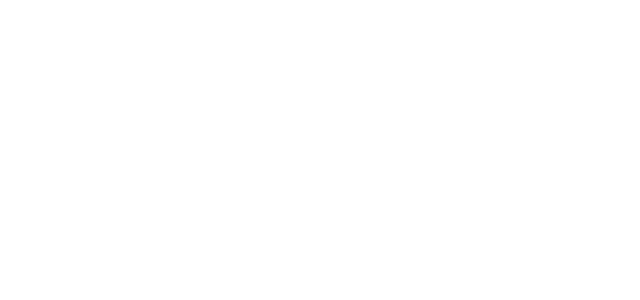
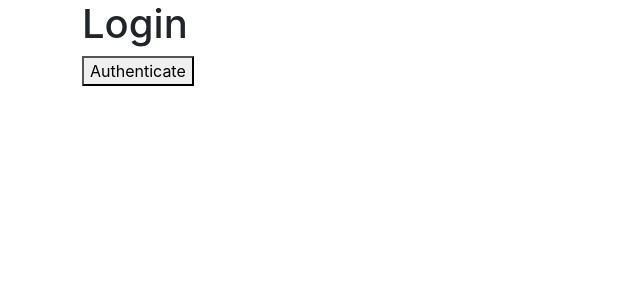
Before and after one commit to benjaminstratton/pernWorkoutFrontend, a React (Create React App) app in the folder frontend/: page /login in a window 1280 px wide. Shown: the top 300 px of the page, without its empty margins (0-640 px from the left). Built offline with nearby package versions, Linux system fonts and the light colour scheme; the HTML template or start-up script is replaced by a standard one.

Commit message:
created basic components and router fuction

```diff
--- a/frontend/src/App.js
+++ b/frontend/src/App.js
@@ -1,10 +1,54 @@
-import React from 'react';
-import './App.css';
+import React, { useState } from "react";
+import "./App.css";
+import {
+  BrowserRouter as Router,
+  Routes,
+  Route,
+  Navigate,
+} from "react-router-dom";
+// Components
+import Dashboard from "./components/Dash";
+import Login from "./components/Login";
+import Signup from "./components/Signup";
 
-function App() {
+const App = () => {
+  const [isAuthenticated, setIsAuthenticated] = useState(false);
+
+  const setAuth = (boolean) => {
+    setIsAuthenticated(boolean);
+  };
+
   return (
-    <></>
+    <>
+      <Router>
+        <div className="container">
+          <Routes>
+            <Route
+              exact
+              path="/login"
+              element={
+                !isAuthenticated ? <Login setAuth={setAuth} /> : <Navigate to="/dashboard" />
+              }
+            />
+            <Route
+              exact
+              path="/signup"
+              element={
+                !isAuthenticated ? <Signup setAuth={setAuth} /> : <Navigate to="/dashboard" />
+              }
+            />
+            <Route
+              exact
+              path="/dashboard"
+              element={
+                isAuthenticated ? <Dashboard setAuth={setAuth} /> : <Navigate to="/login" />
+              }
+            />
+          </Routes>
+        </div>
+      </Router>
+    </>
   );
-}
+};
 
 export default App;
--- a/frontend/src/components/Dash.js
+++ b/frontend/src/components/Dash.js
@@ -0,0 +1,12 @@
+import React from "react";
+
+const Dashboard = ({setAuth}) => {
+  return (
+    <>
+      <h1>Dashboard</h1>
+      <button onClick={() => setAuth(false)}>Logout</button>
+    </>
+  );
+};
+
+export default Dashboard;
--- a/frontend/src/components/Login.js
+++ b/frontend/src/components/Login.js
@@ -0,0 +1,12 @@
+import React from "react";
+
+const Login = ({setAuth}) => {
+  return (
+    <>
+      <h1>Login</h1>
+      <button onClick={() => setAuth(true)}>Authenticate</button>
+    </>
+  );
+};
+
+export default Login;
--- a/frontend/src/components/Signup.js
+++ b/frontend/src/components/Signup.js
@@ -0,0 +1,11 @@
+import React from "react";
+
+const Signup = () => {
+  return (
+    <>
+      <h1>Signup</h1>
+    </>
+  );
+};
+
+export default Signup;
```
